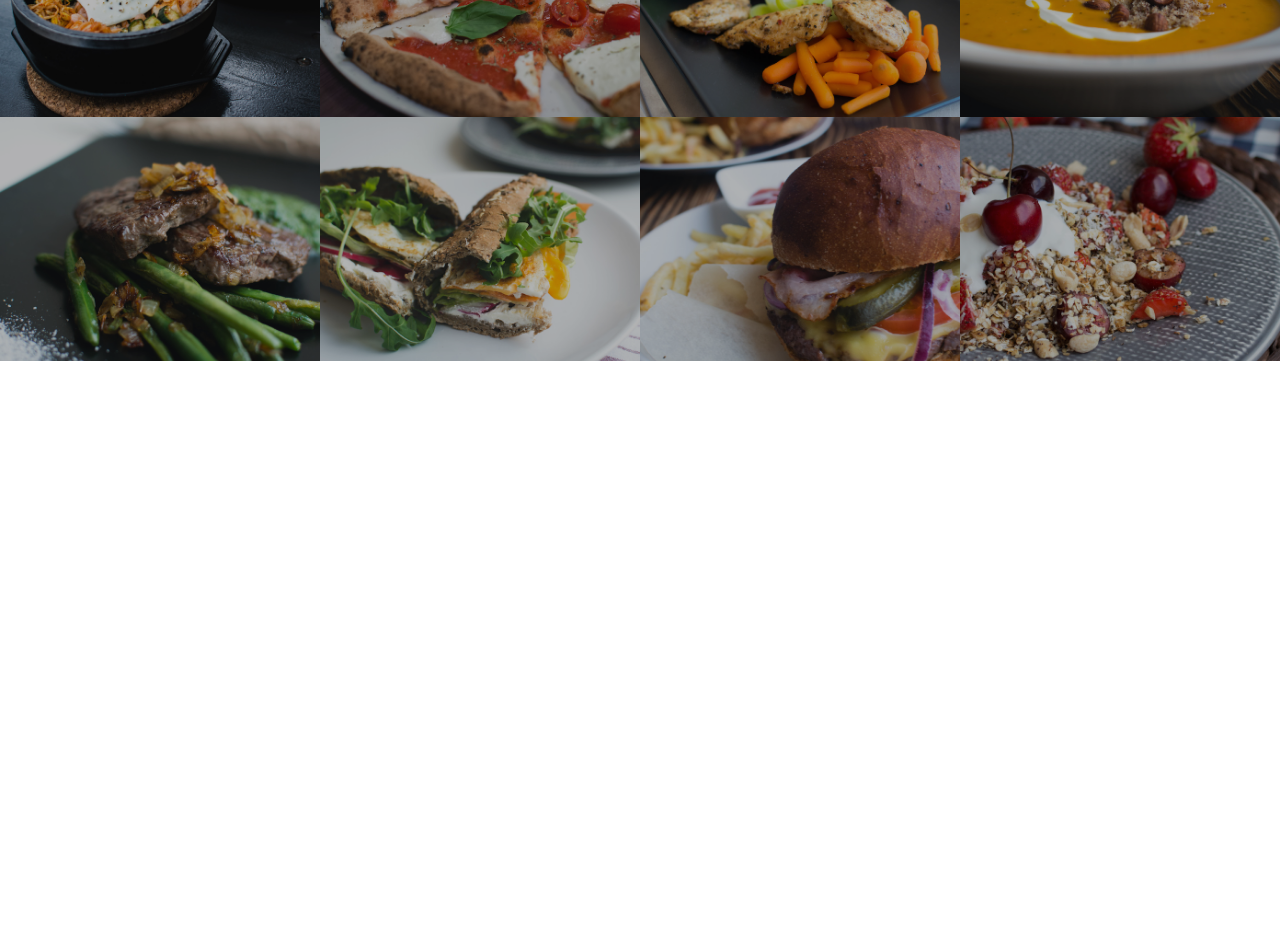
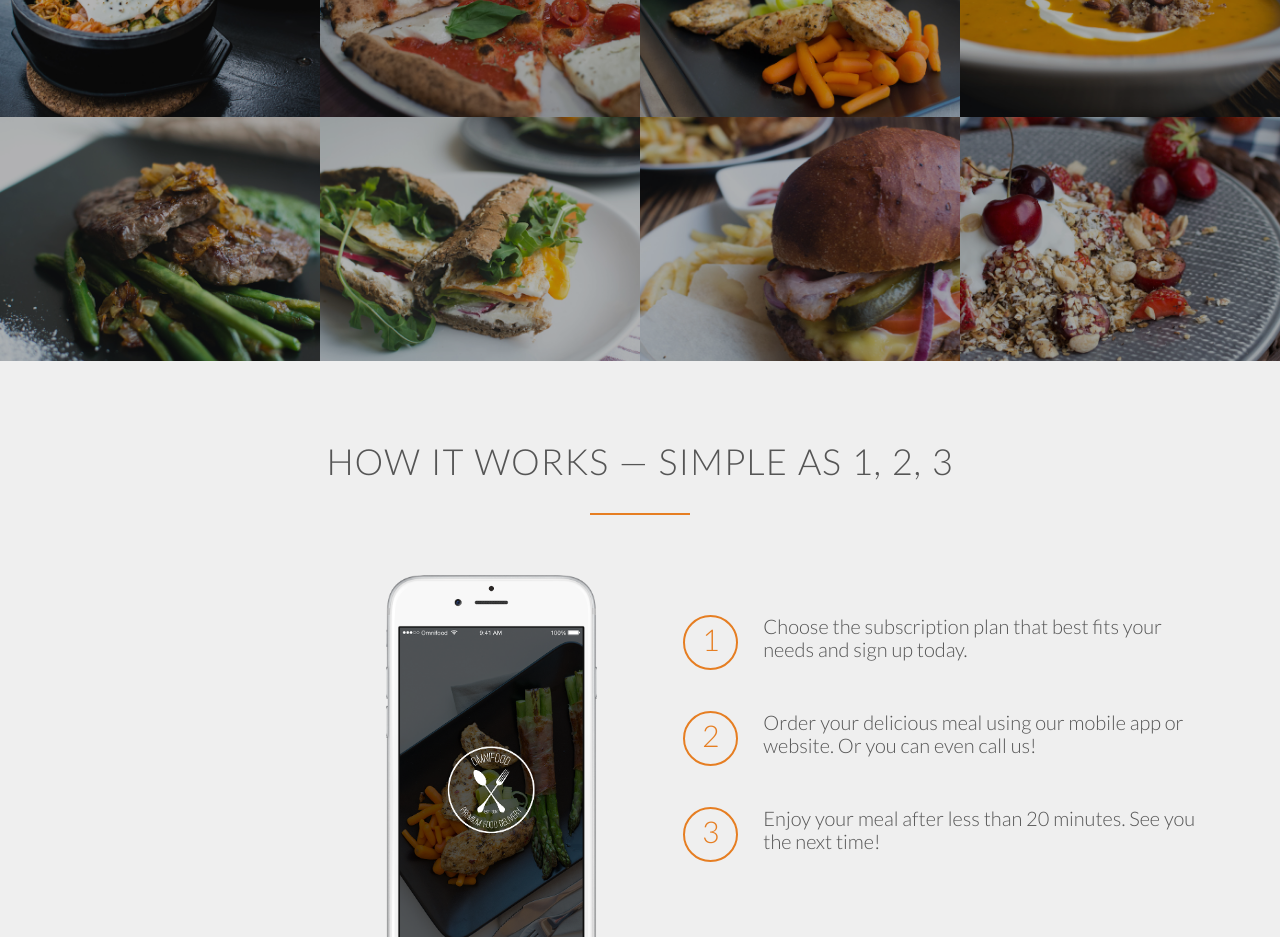
Before and after one commit to patkocz/omnifood, a plain HTML site: page index.html in a window 1280 px wide. Shown: the part 1650-2587 px from the top of the page. Before the commit the page ends 2011 px from the top, so only its background shows below. Drawn offline with Linux system fonts and the light colour scheme; files whose address does not match are found by name.

Commit message:
Added 'How it works' section

```diff
--- a/index.html
+++ b/index.html
@@ -77,7 +77,7 @@
   </section>
 
   <section class="section-meals">
-    <ul class="meals-showcase">
+    <ul class="meals-showcase clearfix">
       <li>
         <figure class="meal-photo">
           <img src="/resources/img/1.jpg" alt="">
@@ -100,7 +100,7 @@
       </li>
     </ul>
 
-    <ul class="meals-showcase">
+    <ul class="meals-showcase clearfix">
       <li>
         <figure class="meal-photo">
           <img src="/resources/img/5.jpg" alt="">
@@ -124,6 +124,37 @@
     </ul>
 
   </section>
+
+  <section class="section-steps">
+    <div class="row">
+      <h2>How it works &mdash; Simple as 1, 2, 3</h2>
+    </div>
+    <div class="row">
+      <div class="col span-1-of-2 steps-box">
+        <img class="app-screen" src="/resources/img/app-iPhone.png" alt="omnifood app on iphone">
+      </div>
+      <div class="col span-1-of-2 steps-box">
+        <div class="works-step">
+          <div>1</div>
+          <p>Choose the subscription plan that best fits your needs and sign up today.</p>
+        </div>
+
+        <div class="works-step">
+          <div>2</div>
+          <p>Order your delicious meal using our mobile app or website. Or you can even call us!</p>
+        </div>
+
+        <div class="works-step">
+          <div>3</div>
+          <p>Enjoy your meal after less than 20 minutes. See you the next time!</p>
+        </div>
+
+        <a href="#" class="btn-app"><img src="/resources/img/download-app.svg" alt="app store button"></a>
+        <a href="#" class="btn-app"><img src="/resources/img/download-app-android.png" alt="play store button"></a>
+
+      </div>
+    </div>
+  </section>
 </body>
 
 </html>
--- a/resources/css/style.css
+++ b/resources/css/style.css
@@ -10,6 +10,15 @@ html {
   font-weight: 300;
   font-size: 20px;
   text-rendering: optimizeLegibility;
+}
+
+.clearfix {zoom: 1;}
+.clearfix:after {
+  content: ".";
+  clear: both;
+  display: block;
+  height: 0;
+  visibility: hidden;
 }
 
 .row {
@@ -210,3 +219,53 @@ section {
 .section-fetures .long-copy {
   margin-bottom: 30px;
 }
+
+.steps-box {
+  margin-top: 30px;
+}
+
+.steps-box:first-child {
+  text-align: right;
+  padding-right: 3%;
+}
+
+.steps-box:last-child {
+  padding-left: 3%;
+  margin-top: 70px;
+}
+
+.app-screen {
+  width: 40%;
+}
+
+.works-step {
+  margin-bottom: 50px;
+}
+
+.works-step:last-of-type {
+  margin-bottom: 90px;
+}
+
+.works-step div {
+  color: #e67e22;
+  border: 2px solid #e67e22;
+  display: inline-block;
+  border-radius: 50%;
+  height: 55px;
+  width: 55px;
+  text-align: center;
+  padding: 5px;
+  float: left;
+  font-size: 150%;
+  margin-right: 25px;
+}
+
+.btn-app img {
+  height: 50px;
+  width: auto;
+  margin-right: 10px;
+}
+
+.section-steps {
+  background-color: #efefef;
+}
```
